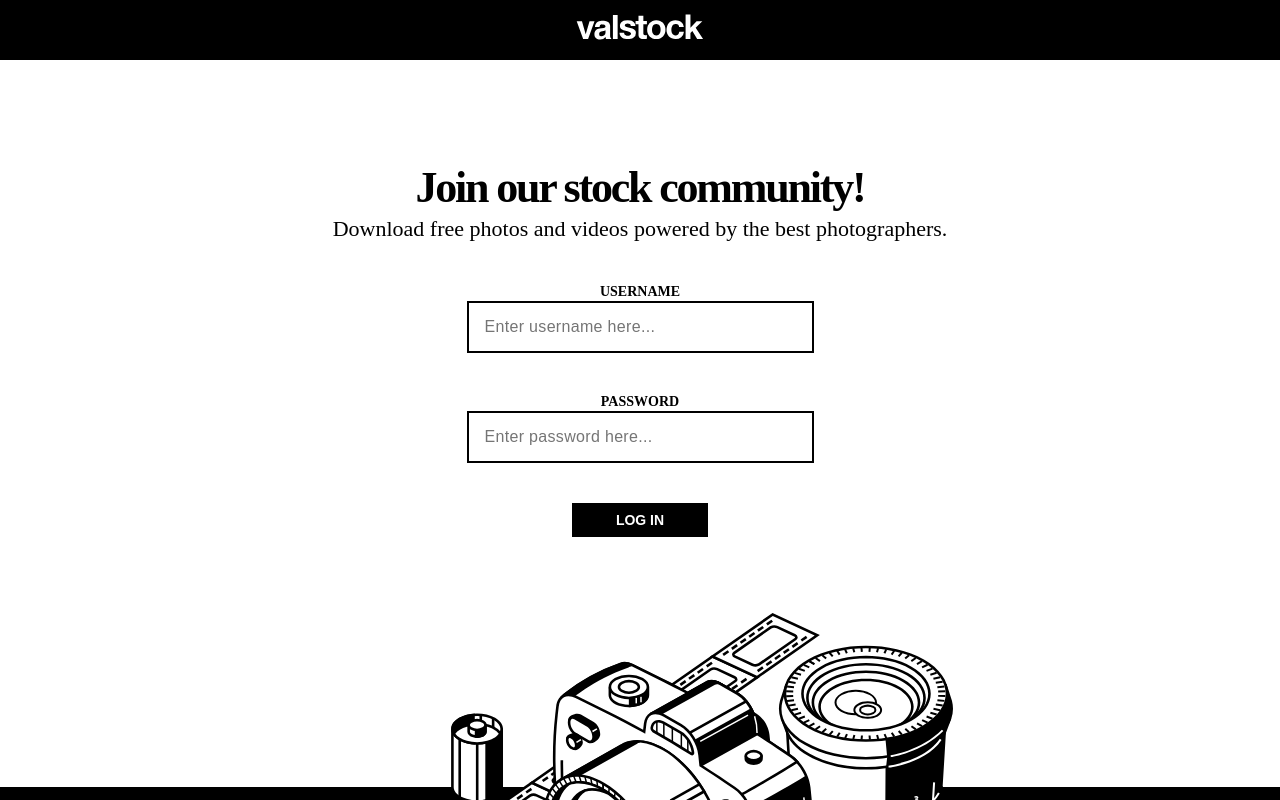
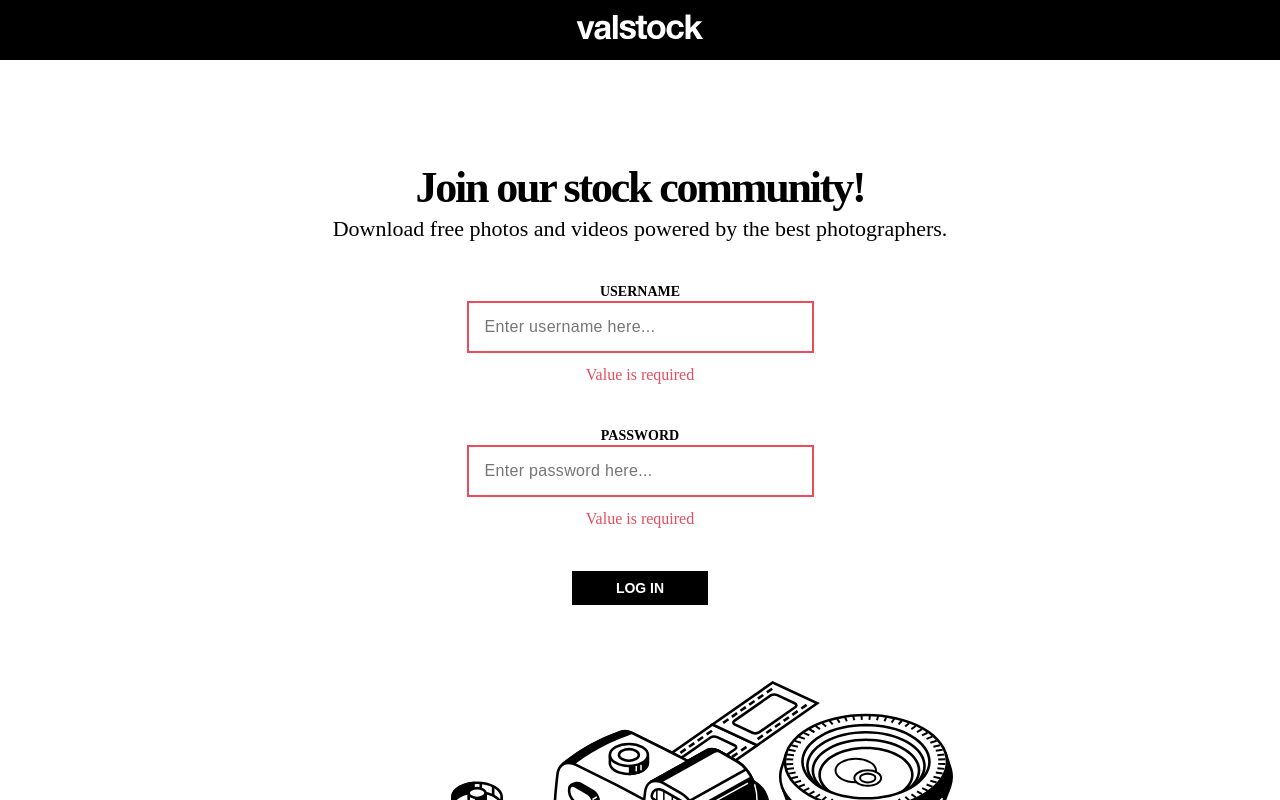
Before and after one commit to DiabolusMKD/valstock, a Vue app: page / in a window 1280 px wide. Both pictures are taken after a click on the button "LOG IN". Shown: the top 800 px of the page. Built offline with nearby package versions, Linux system fonts and the light colour scheme.

Commit message:
added validation for login page

```diff
--- a/src/components/Login.vue
+++ b/src/components/Login.vue
@@ -1,21 +1,42 @@
 <script setup lang="ts">
-import { ref } from 'vue'
 import Layout from '@/components/shared/layout/Layout.vue'
 import Navigation from '@/components/shared/navigation/Navigation.vue'
 import Input from '@/components/shared/form/Input.vue'
 import Button from '@/components/shared/form/Button.vue'
 import footerImg from '/vector.svg'
+import { computed, reactive } from 'vue'
 import { useLoginStore } from '@/stores/login'
 import { useRouter } from 'vue-router'
+import useVuelidate from '@vuelidate/core'
+import { required, minLength } from '@vuelidate/validators'
 
-const username = ref<string>('')
-const password = ref<string>('')
+const loginData = reactive({
+  username: '',
+  password: ''
+})
+
 const loginStore = useLoginStore()
 const router = useRouter()
 
+const rules = computed(() => {
+  return {
+    username: { required, minLength: minLength(3) },
+    password: { required, minLength: minLength(3) },
+  }
+})
+
+const usernameError = computed(() => v$.value.username.$errors[0]?.$message as string || '')
+const passwordError = computed(() => v$.value.password.$errors[0]?.$message as string || '')
+
+const v$ = useVuelidate(rules, loginData)
+
+
 const login = () => {
-  loginStore.login(username.value, password.value)
-  router.push({ name: 'Dashboard'})
+  v$.value.$validate()
+  if(!v$.value.$error) {
+    loginStore.login(loginData.username, loginData.password)
+    router.push({ name: 'Dashboard'})
+  }
 }
 </script>
 
@@ -27,8 +48,20 @@ const login = () => {
     <template #content>
       <h1>Join our stock community!</h1>
       <p>Download free photos and videos powered by the best photographers.</p>
-      <Input type="text" v-model="username" placeholder="Enter username here..." label="Username"></Input>
-      <Input type="password" v-model="password" placeholder="Enter password here..." label="Password"></Input>
+      <Input
+        type="text"
+        v-model="loginData.username"
+        placeholder="Enter username here..."
+        label="Username"
+        :error="usernameError">
+      </Input>
+      <Input
+        type="password"
+        v-model="loginData.password"
+        placeholder="Enter password here..."
+        label="Password"
+        :error="passwordError">
+      </Input>
       <Button class="mt-40" @click="login">Log in</Button>
     </template>
     <template #footer>
--- a/src/components/shared/form/Input.vue
+++ b/src/components/shared/form/Input.vue
@@ -35,7 +35,16 @@ const emit = defineEmits(['update:modelValue'])
 <template>
   <div class="input">
     <label v-if="label">{{ label }}</label>
-    <input :type="type" :placeholder="placeholder" :name="name" v-model="value" />
+    <input
+      :type="type"
+      :placeholder="placeholder"
+      :name="name"
+      v-model="value"
+      :class="error ? 'error' : ''"
+    />
+    <span class="error" v-if="error">
+      {{ error }}
+    </span>
   </div>
 </template>
 
@@ -58,4 +67,14 @@ const emit = defineEmits(['update:modelValue'])
   letter-spacing: 0.32px;
   padding-left: 16px;
 }
+span {
+  display: block;
+  margin-top: 10px;
+}
+.error {
+  color: var(--red);
+}
+input.error {
+  border-color: var(--red);
+}
 </style>
```
